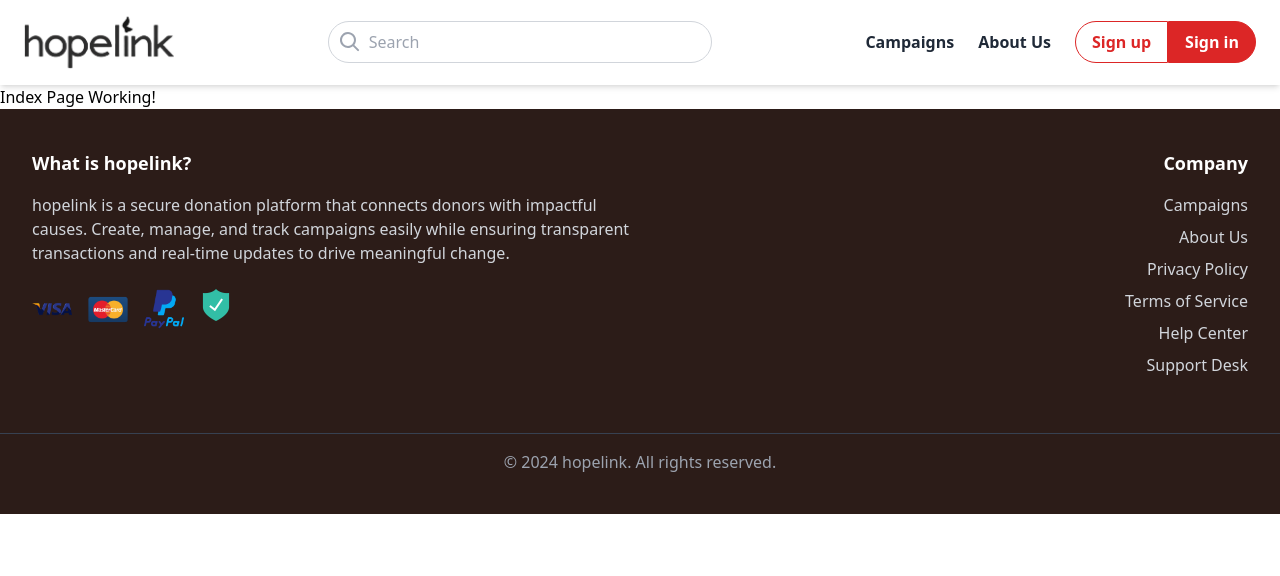
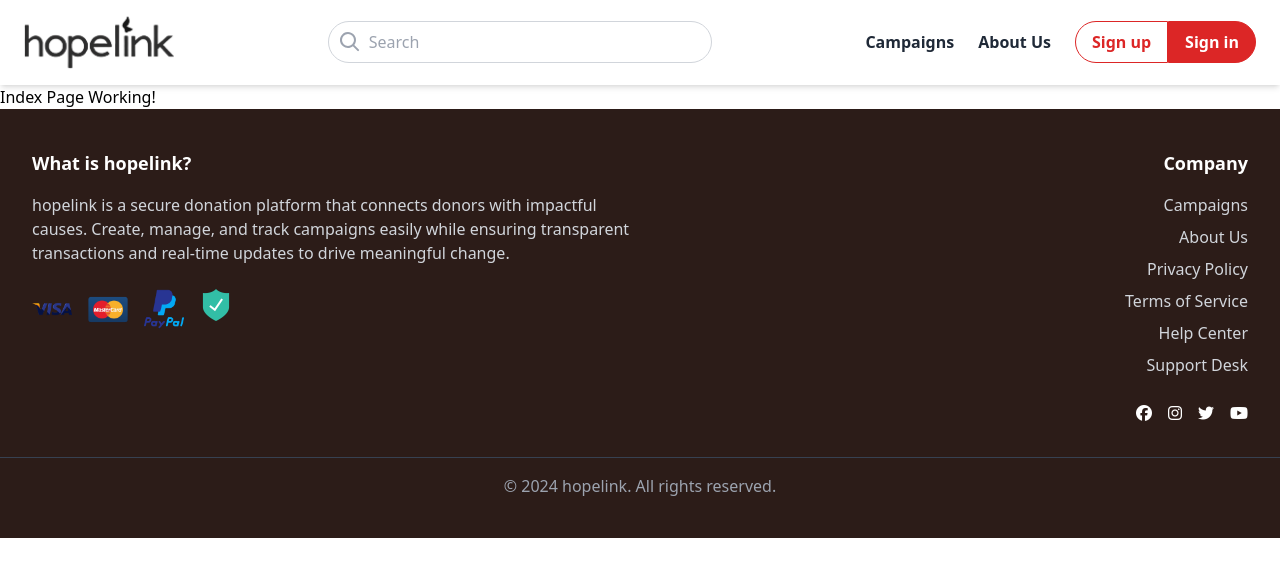
Before and after one commit to chithraka-kal/bettercore-fundraiser-web, a React (Create React App) app in the folder client/: page / in a window 1280 px wide. Shown: the top 576 px of the page. Built offline with nearby package versions, Linux system fonts and the light colour scheme.

Commit message:
update project

```diff
--- a/client/package.json
+++ b/client/package.json
@@ -3,6 +3,7 @@
   "version": "0.1.0",
   "private": true,
   "dependencies": {
+    "@fortawesome/fontawesome-free": "^6.6.0",
     "@testing-library/jest-dom": "^5.17.0",
     "@testing-library/react": "^13.4.0",
     "@testing-library/user-event": "^13.5.0",
--- a/client/src/Components/Footer.js
+++ b/client/src/Components/Footer.js
@@ -9,7 +9,6 @@ function Footer() {
   return (
     <footer className="bg-[#2C1C18] text-gray-300 py-10">
       <div className="container flex flex-col items-center justify-between px-8 mx-auto md:flex-row md:items-start">
-        {}
         <div className="text-center md:text-left md:w-1/2">
           <h3 className="mb-4 text-lg font-semibold text-white">
             What is hopelink?
@@ -28,7 +27,6 @@ function Footer() {
           </div>
         </div>
 
-        {}
         <div className="mt-8 text-center md:text-right md:w-1/2 md:mt-0">
           <h3 className="mb-4 text-lg font-semibold text-white">Company</h3>
           <ul className="space-y-2">
@@ -64,23 +62,34 @@ function Footer() {
             </li>
           </ul>
           <div className="flex justify-center mt-6 space-x-4 md:justify-end">
-            <a href="#" className="text-white hover:text-gray-400">
-              <i className="fa-brands fa-facebook"></i>
+            <a
+              href="https://facebook.com"
+              className="text-white hover:text-gray-400"
+            >
+              <i className="fab fa-facebook"></i>
             </a>
-            <a href="#" className="text-white hover:text-gray-400">
-              <i className="fa-brands fa-instagram"></i>
+            <a
+              href="https://instagram.com"
+              className="text-white hover:text-gray-400"
+            >
+              <i className="fab fa-instagram"></i>
             </a>
-            <a href="#" className="text-white hover:text-gray-400">
-              <i className="fa-brands fa-twitter"></i>
+            <a
+              href="https://twitter.com"
+              className="text-white hover:text-gray-400"
+            >
+              <i className="fab fa-twitter"></i>
             </a>
-            <a href="#" className="text-white hover:text-gray-400">
-              <i className="fa-brands fa-youtube"></i>
+            <a
+              href="https://youtube.com"
+              className="text-white hover:text-gray-400"
+            >
+              <i className="fab fa-youtube"></i>
             </a>
           </div>
         </div>
       </div>
 
-      {}
       <div className="pt-4 mt-8 text-center text-gray-400 border-t border-gray-700">
         <p>© 2024 hopelink. All rights reserved.</p>
       </div>
--- a/client/src/index.js
+++ b/client/src/index.js
@@ -1,9 +1,10 @@
+import "@fortawesome/fontawesome-free/css/all.min.css";
 import React from "react";
 import ReactDOM from "react-dom/client";
+import { BrowserRouter } from "react-router-dom";
+import App from "./App";
 import "./index.css";
-import App from "./App";
 import reportWebVitals from "./reportWebVitals";
-import { BrowserRouter } from "react-router-dom";
 const root = ReactDOM.createRoot(document.getElementById("root"));
 root.render(
   <React.StrictMode>
```
Also changed, not shown: 1 other file (tests, documents, lock files or other folders).
